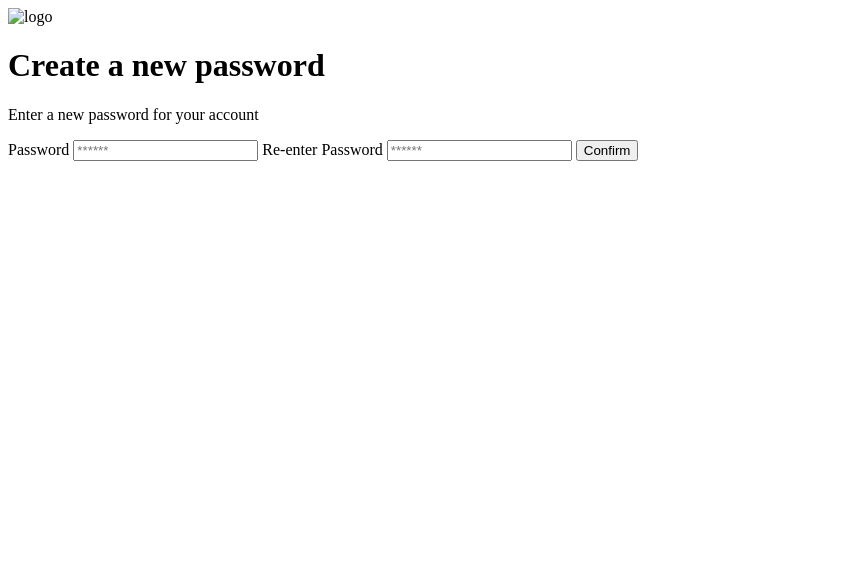
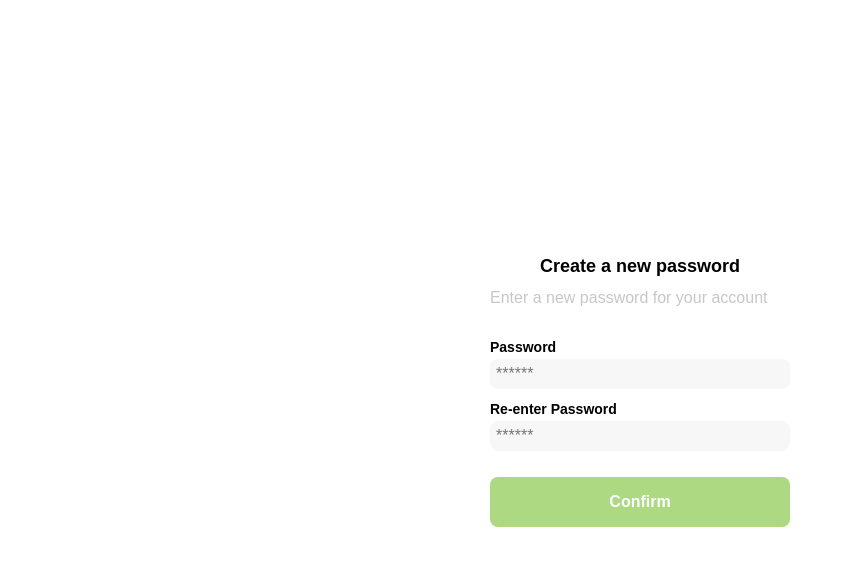
Before and after one commit to jesalinas/developer-01, a plain HTML site: page login.html in a window 1280 px wide. Shown: the whole page, without its empty margins (0-845 px from the left). Drawn offline with Linux system fonts and the light colour scheme.

Commit message:
se aplicó styles al login create new pass, video 6

```diff
--- a/CSS/styles.css
+++ b/CSS/styles.css
@@ -4,6 +4,9 @@
     --very-light-pink: #c7c7c7;
     --text-input-field: #f7f7f7;
     --hospital-green: #acd982;
+    --sm: 1.4rem;
+    --md: 1.6rem;
+    --lg: 1.8rem;
 }
 
 html {
@@ -17,4 +20,82 @@ html {
 body {
     font-size: 16px;
     font-family: 'quicksand', sans-serif;
+    margin: 0;
 }
+
+.login {
+    width: 100%;
+    height: 100vh;
+    display: grid;
+    place-items: center;
+}
+
+.form-container {
+    display: grid;
+    grid-template-rows: auto 1fr auto;
+    width: 30rem;
+}
+
+.logo {
+    width: 15rem;
+    margin-bottom: 5rem;
+    justify-self: center;
+    display: none;
+}
+
+.title {
+    font-size: var(--lg);
+    margin-bottom: 1.2rem;
+    text-align: center;
+}
+
+.subtitle {
+    color: var(--very-light-pink);
+    font-size: var(--md);
+    font-weight: 30rem;
+    margin-top: 0;
+    margin-bottom: 3.2rem;
+}
+
+.form {
+    display: flex;
+    flex-direction: column;
+}
+
+.label {
+    font-size: var(--sm);
+    font-weight: bold;
+    margin-bottom: .4rem;
+    }
+
+.input {
+    border:none;
+    border-radius: .8rem;
+    background-color: var(--text-input-field);
+    font-size: var(--md);
+    padding: .6rem;
+    margin-bottom: 1.2rem;
+}
+
+.primary-button {
+    background-color: var(--hospital-green);
+    border-radius: .8rem;
+    border: none;
+    color: var(--white);
+    width: 100%;
+    cursor: pointer;
+    font-size: var(--md);
+    font-weight: bold;
+    height: 5rem;
+}
+
+.login-button {
+    margin-top: 1.4rem;
+    margin-bottom: 3rem;
+}
+
+@media (max-width: 640px) {
+    .logo {
+        display: block;
+    }
+}
--- a/login.html
+++ b/login.html
@@ -4,13 +4,14 @@
     <meta charset="UTF-8">
     <meta http-equiv="X-UA-Compatible" content="IE=edge">
     <meta name="viewport" content="width=device-width, initial-scale=1.0">
+    <link rel="stylesheet" href="CSS/styles.css">
     <title>Document</title>
 </head>
 <body>
 
     <div class="login">
         <div class="form-container">
-            <img src="" alt="logo" class="logo">
+            <img src="./logos/logo_yard_sale.svg" alt="logo" class="logo">
             <h1 class="title">Create a new password</h1>
             <p class="subtitle">Enter a new password for your account</p>
 
```
